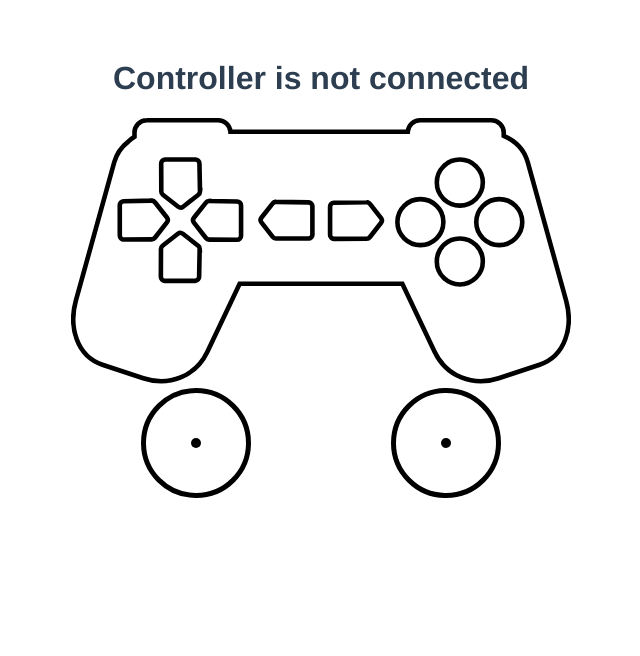
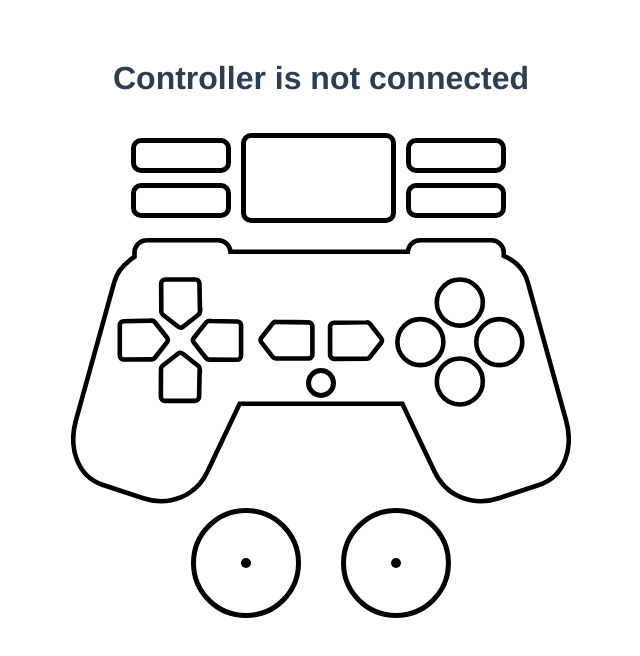
Before and after one commit to HumbertoMendes/controller-tester, a Vue app: page / in a window 1280 px wide. Shown: the top 656 px of the page, without its empty margins (319-959 px from the left). Built offline with nearby package versions, Linux system fonts and the light colour scheme.

Commit message:
+ Implemented extra buttons

```diff
--- a/src/components/GameController.vue
+++ b/src/components/GameController.vue
@@ -1,5 +1,36 @@
 <template>
   <div>
+    <div>
+      <div class="game-controller__extra-group">
+        <div>
+          <div
+            class="game-controller__trigger game-controller__button"
+            :style="`background-color: ${getFill(key.L2)}`"
+          />
+          <div
+            class="game-controller__trigger game-controller__button"
+            :style="`background-color: ${getFill(key.L1)}`"
+          />
+        </div>
+        <div
+          class="game-controller__track game-controller__button"
+          :style="`background-color: ${getFill(key.TRACK)}`"
+        />
+        <div>
+          <div
+            class="game-controller__trigger game-controller__button"
+            :style="`background-color: ${getFill(key.R2)}`"
+          />
+          <div
+            class="game-controller__trigger game-controller__button"
+            :style="`background-color: ${getFill(key.R1)}`"
+          />
+        </div>
+      </div>
+    </div>
+    <div
+      class="game-controller"
+    >
       <svg
         xmlns:inkscape="http://www.inkscape.org/namespaces/inkscape"
         xmlns:rdf="http://www.w3.org/1999/02/22-rdf-syntax-ns#"
@@ -164,33 +195,20 @@
         </metadata>
       </svg>
       <div
-      class="game-controller__circle-pad__container"
-    >
-      <game-controller-circle-pad
-        :x-axis="axes[0]"
-        :y-axis="axes[1]"
-      />
-      <game-controller-circle-pad
-        :x-axis="axes[2]"
-        :y-axis="axes[3]"
+        class="game-controller__center game-controller__button"
+        :style="`background-color: ${getFill(key.CENTER)}`"
       />
     </div>
   </div>
 </template>
 
 <script>
-import { Key } from '../constants/KeysConstants';
-import GameControllerCirclePad from './GameControllerCirclePad.vue';
+import * as Key from '../constants/KeysConstants';
 
 export default {
-  components: { GameControllerCirclePad },
   name: 'game-controller',
   props: {
     activeButtons: {
-      type: Array,
-      required: true,
-    },
-    axes: {
       type: Array,
       required: true,
     },
@@ -201,17 +219,53 @@ export default {
     };
   },
   methods: {
-    getFill(index) {
-      console.log(index);
-      return this.activeButtons.includes(index) ? 'red' : 'none';
+    isButtonActive(id) {
+      return this.activeButtons.includes(id);
+    },
+    getFill(id) {
+      console.log(id);
+      return this.isButtonActive(id) ? 'red' : 'transparent';
     },
   },
 };
 </script>
 
 <style lang="scss" scoped>
-.game-controller__circle-pad__container {
+.game-controller {
+  position: relative;
+
+  &__button {
+    border: 5px solid black;
+    border-radius: 10px;
+  }
+
+  &__center {
+    position: absolute;
+    left: 50%;
+    transform: translateX(-50%);
+    width: 20px;
+    height: 20px;
+    border-radius: 50%;
+    top: 130px;
+  }
+
+  &__trigger {
+    width: 90px;
+    height: 25px;
+    margin: 10px 0;
+  }
+
+  &__extra-group {
+    margin: 10px 65px 10px 60px;
     display: flex;
-  justify-content: space-around;
+    justify-content: space-between;
+    align-items: center;
+  }
+
+  &__track {
+    flex-grow: 1;
+    height: 80px;
+    margin: 0 10px;
+  }
 }
 </style>
--- a/src/components/GameControllerCirclePad.vue
+++ b/src/components/GameControllerCirclePad.vue
@@ -1,6 +1,7 @@
 <template>
   <div
     class="game-controller__circle-pad"
+    :style="`background-color: ${fill};`"
   >
     <div
       class="game-controller__circle-pad__deadzone"
@@ -21,6 +22,10 @@ export default {
       type: Number,
       default: 0,
     },
+    active: {
+      type: Boolean,
+      default: false,
+    },
   },
   computed: {
     xPosition() {
@@ -28,6 +33,9 @@ export default {
     },
     yPosition() {
       return 50 + (50 * this.yAxis);
+    },
+    fill() {
+      return this.active ? 'red' : 'transparent';
     },
   },
 };
--- /dev/null
+++ b/src/components/GameControllerCirclePadGroup.vue
@@ -0,0 +1,63 @@
+<template>
+  <div
+    class="game-controller__circle-pad-group"
+  >
+    <game-controller-circle-pad
+      :x-axis="axes[0]"
+      :y-axis="axes[1]"
+      :active="isButtonActive(L3)"
+    />
+    <game-controller-circle-pad
+      :x-axis="axes[2]"
+      :y-axis="axes[3]"
+      :active="isButtonActive(R3)"
+    />
+  </div>
+</template>
+
+<script>
+import GameControllerCirclePad from './GameControllerCirclePad.vue';
+import { L3, R3 } from '../constants/KeysConstants';
+
+export default {
+  name: 'game-controller-circle-pad-group',
+  components: {
+    GameControllerCirclePad,
+  },
+  props: {
+    activeButtons: {
+      type: Array,
+      required: true,
+    },
+    axes: {
+      type: Array,
+      required: true,
+    },
+  },
+  data() {
+    return {
+      L3,
+      R3,
+    };
+  },
+  methods: {
+    isButtonActive(id) {
+      return this.activeButtons.includes(id);
+    },
+    getFill(id) {
+      console.log(id);
+      return this.isButtonActive(id) ? 'red' : 'transparent';
+    },
+  },
+};
+</script>
+
+<style lang="scss" scoped>
+.game-controller {
+  &__circle-pad-group {
+    width: 300px;
+    display: flex;
+    justify-content: space-around;
+  }
+}
+</style>
--- a/src/constants/KeysConstants.js
+++ b/src/constants/KeysConstants.js
@@ -1,25 +1,23 @@
-export const Key = {
-  B0: 0,
-  B1: 1,
-  B2: 2,
-  B3: 3,
+export const B0 = 0;
+export const B1 = 1;
+export const B2 = 2;
+export const B3 = 3;
 
-  UP: 12,
-  DOWN: 13,
-  LEFT: 14,
-  RIGHT: 15,
+export const UP = 12;
+export const DOWN = 13;
+export const LEFT = 14;
+export const RIGHT = 15;
 
-  START: 9,
-  SELECT: 8,
+export const START = 9;
+export const SELECT = 8;
 
-  L1: 4,
-  L2: 6,
-  L3: 10,
+export const L1 = 4;
+export const L2 = 6;
+export const L3 = 10;
 
-  R1: 5,
-  R2: 7,
-  R3: 11,
+export const R1 = 5;
+export const R2 = 7;
+export const R3 = 11;
 
-  CENTER: 16,
-  TRACK: 17,
-};
+export const CENTER = 16;
+export const TRACK = 17;
--- a/src/views/IndexView.vue
+++ b/src/views/IndexView.vue
@@ -13,6 +13,9 @@
       <game-controller
         class="game-controller"
         :active-buttons="activeButtons"
+      />
+      <game-controller-circle-pad-group
+        :active-buttons="activeButtons"
         :axes="axes"
       />
     </div>
@@ -21,12 +24,14 @@
 
 <script>
 import GameController from '../components/GameController.vue';
+import GameControllerCirclePadGroup from '../components/GameControllerCirclePadGroup.vue';
 
 export default {
+  name: 'index-view',
   components: {
     GameController,
+    GameControllerCirclePadGroup,
   },
-  name: 'index-view',
   data() {
     return {
       axes: [],
@@ -74,7 +79,11 @@ export default {
           if (gamepad.buttons[id].pressed || gamepad.buttons[id].touched) activeButtons.push(id);
         }
 
-        if (this.activeButtons.toString() !== activeButtons.toString()) this.activeButtons = activeButtons;
+        // console.log(this.activeButtons.toString(), activeButtons.toString(), this.activeButtons.toString() !== activeButtons.toString());
+        if (this.activeButtons.length !== activeButtons.length || this.activeButtons.toString() !== activeButtons.toString()) {
+          this.activeButtons = activeButtons;
+        }
+        // console.log(activeButtons);
 
         this.axes = gamepad.axes;
         nextTimestamp = currentTimestamp;
```
Lines whose indentation alone changed are shown as unchanged.
